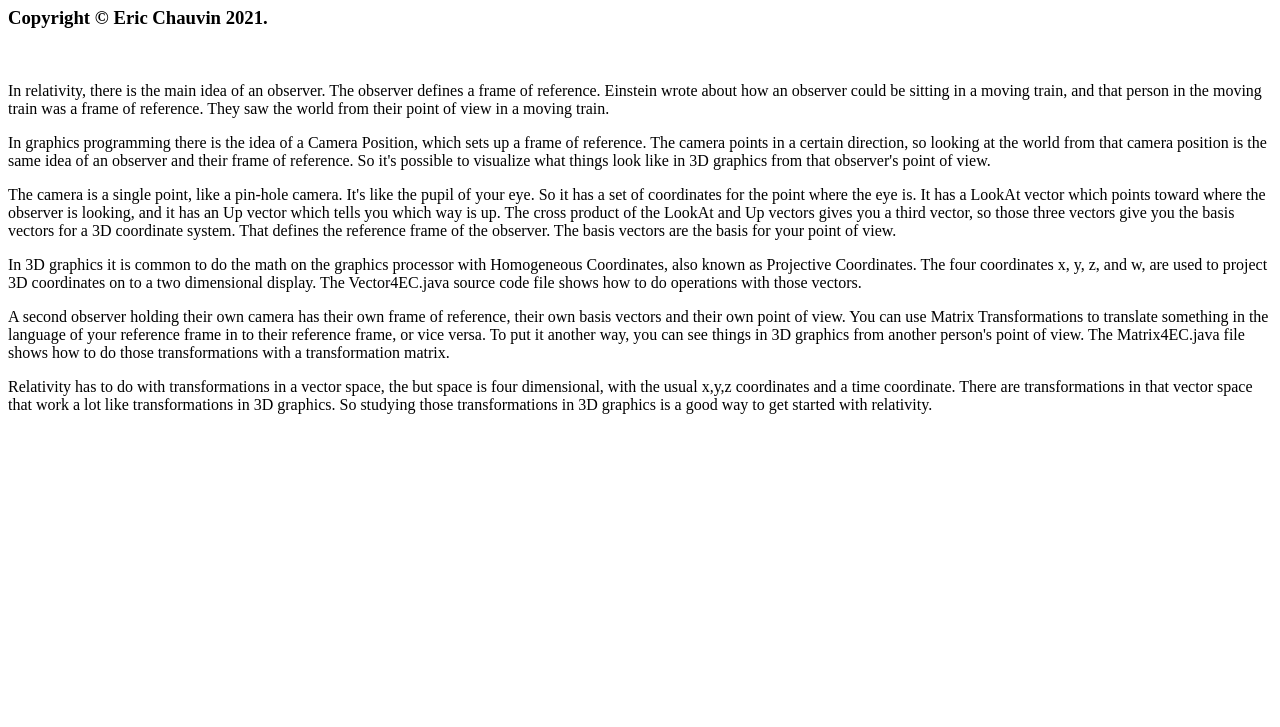
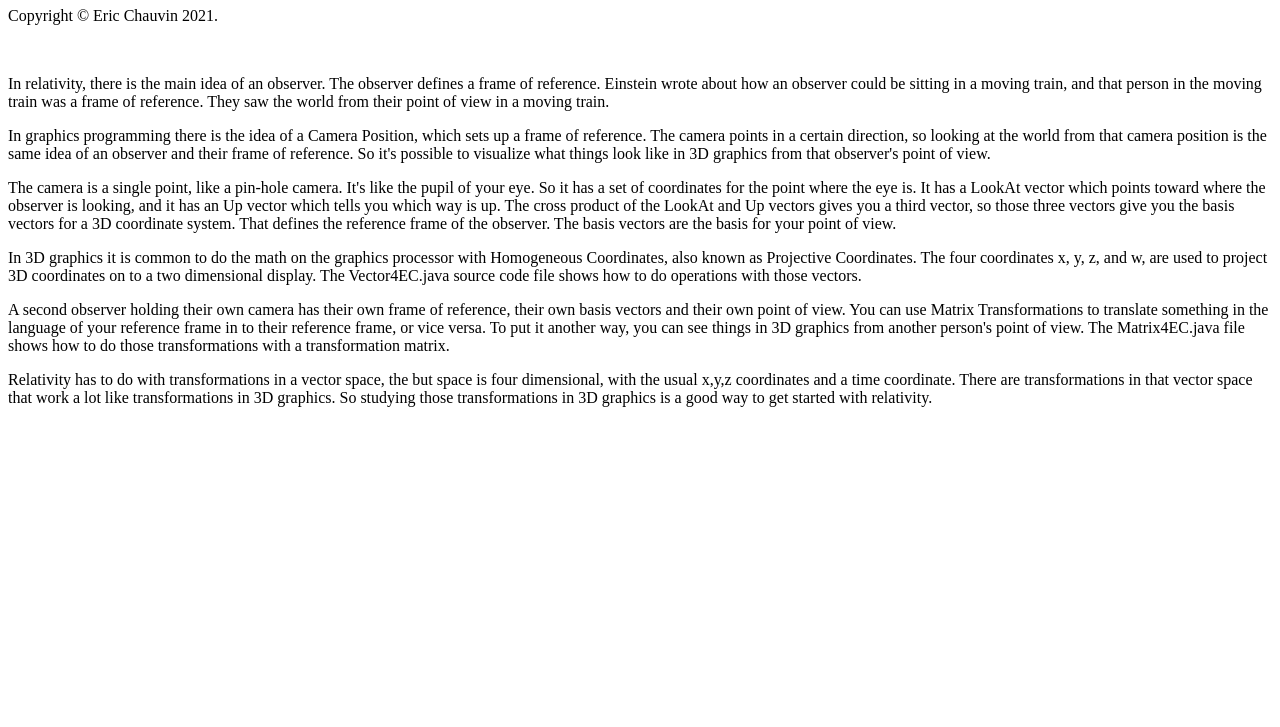
Before and after one commit to EricInArizona/EricInArizona.github.io, a plain HTML site: page Relativity.htm in a window 1280 px wide. Shown: the part 73-800 px from the top of the page. Drawn offline with Linux system fonts and the light colour scheme.

Commit message:
Update Relativity.htm

```diff
--- a/Relativity.htm
+++ b/Relativity.htm
@@ -6,7 +6,7 @@
 <body>
 
 <h1>Relativity</h1>
-<h3>Copyright &copy; Eric Chauvin 2021.</h3>
+<p>Copyright &copy; Eric Chauvin 2021.</p>
 <br>
 
 <p>In relativity, there is the main idea of
```
